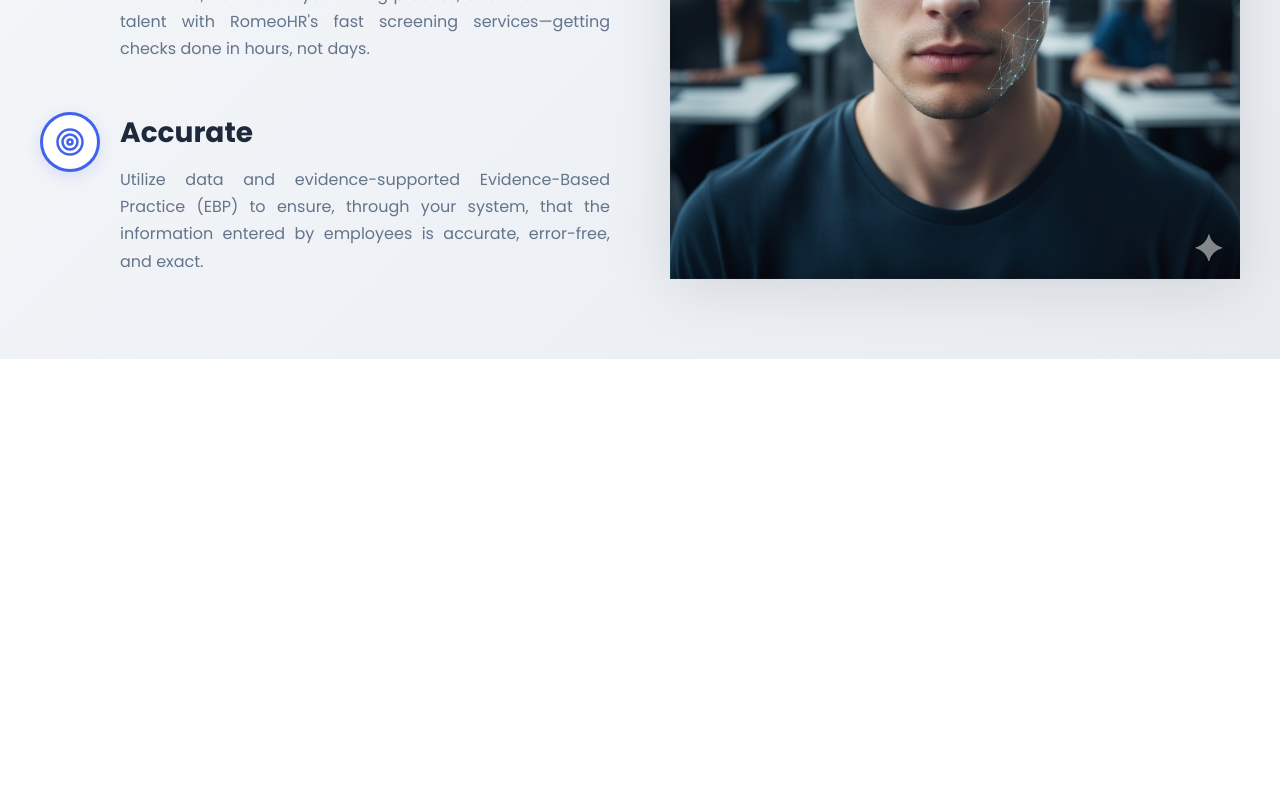
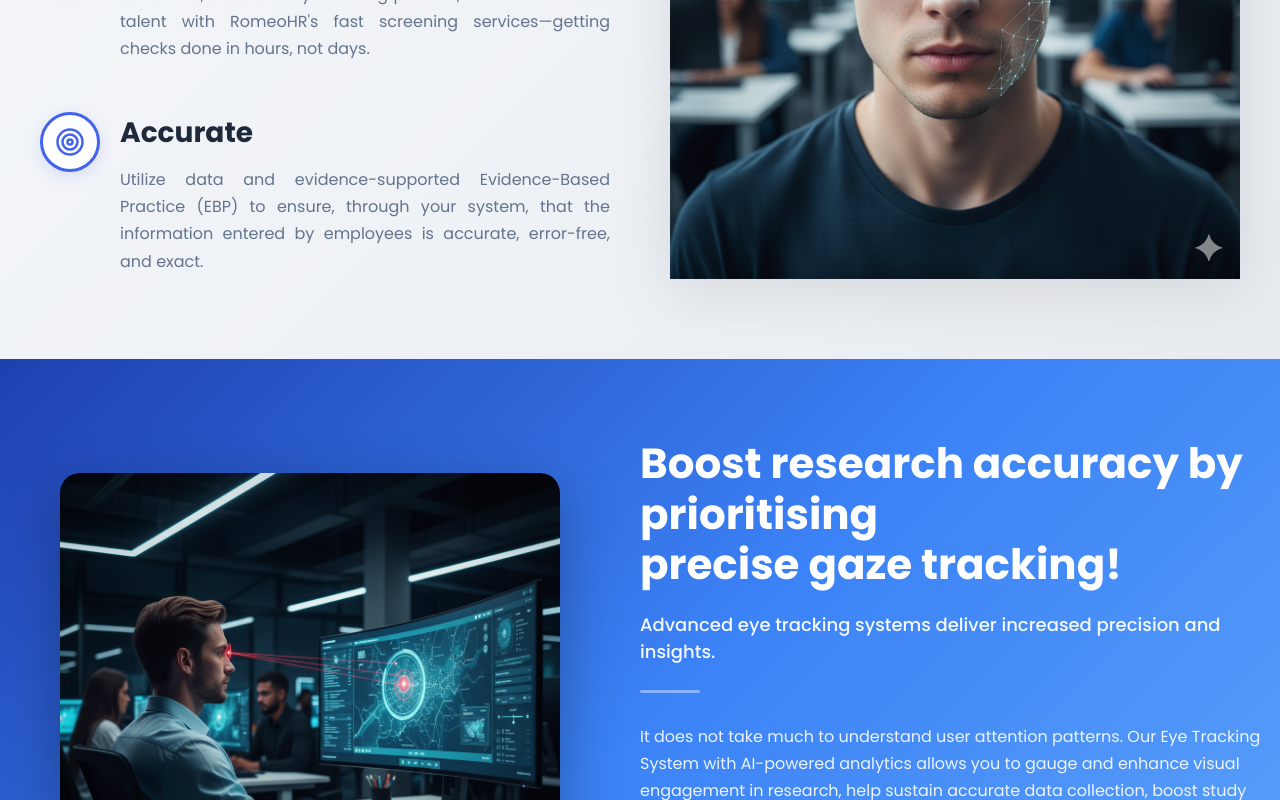
Before and after one commit to MoraisMNS/gaze-tracking-webapp-frontend, a React (Vite) app: page / in a window 1280 px wide. Shown: the part 2000-2800 px from the top of the page. Before the commit the page ends 2359 px from the top, so only its background shows below. Built offline with nearby package versions, Linux system fonts and the light colour scheme.

Commit message:
Create eye-tracking-show-case page

```diff
--- a/src/App.jsx
+++ b/src/App.jsx
@@ -1,4 +1,5 @@
 import Benefits from "./components/Benefits";
+import EyeTrackingShowcase from "./components/EyeTrackingShowCase";
 import FeatureSection from "./components/FeatureSection";
 import Header from "./components/Header";
 import Hero from "./components/Hero";
@@ -10,6 +11,7 @@ function App() {
       <Hero/>
       <FeatureSection/>
       <Benefits/>
+      <EyeTrackingShowcase/>
     </div>
   );
 }
--- /dev/null
+++ b/src/components/EyeTrackingShowCase.css
@@ -0,0 +1,206 @@
+.eyetrack-showcase {
+  background: linear-gradient(135deg, #1e40af 0%, #3b82f6 50%, #60a5fa 100%);
+  padding: 80px 20px;
+  min-height: 600px;
+  display: flex;
+  align-items: center;
+}
+
+.eyetrack-layout {
+  max-width: 1200px;
+  margin: 0 auto;
+  display: grid;
+  grid-template-columns: 45% 55%;
+  gap: 60px;
+  align-items: center;
+}
+
+.eyetrack-visual-wrapper {
+  position: relative;
+  display: flex;
+  justify-content: center;
+  align-items: center;
+}
+
+.eyetrack-image-box {
+  position: relative;
+  width: 100%;
+  max-width: 500px;
+}
+
+.eyetrack-photo {
+  width: 100%;
+  height: auto;
+  border-radius: 20px;
+  box-shadow: 0 20px 60px rgba(0, 0, 0, 0.3);
+  display: block;
+}
+
+.accuracy-indicator {
+  position: absolute;
+  bottom: -30px;
+  right: -20px;
+  background: white;
+  padding: 20px 30px;
+  border-radius: 15px;
+  box-shadow: 0 15px 40px rgba(0, 0, 0, 0.2);
+  display: flex;
+  align-items: center;
+  gap: 15px;
+  min-width: 200px;
+}
+
+.indicator-icon {
+  width: 50px;
+  height: 50px;
+  background: linear-gradient(135deg, #1e40af 0%, #3b82f6 100%);
+  border-radius: 50%;
+  display: flex;
+  align-items: center;
+  justify-content: center;
+  flex-shrink: 0;
+}
+
+.indicator-icon svg {
+  width: 28px;
+  height: 28px;
+  color: white;
+}
+
+.indicator-stats {
+  flex: 1;
+}
+
+.stats-value {
+  display: block;
+  font-size: 32px;
+  font-weight: 700;
+  color: #1e293b;
+  line-height: 1;
+  margin-bottom: 8px;
+}
+
+.stats-bar {
+  width: 100%;
+  height: 8px;
+  background: #e2e8f0;
+  border-radius: 10px;
+  overflow: hidden;
+}
+
+.stats-fill {
+  width: 100%;
+  height: 100%;
+  background: linear-gradient(90deg, #1e40af 0%, #3b82f6 100%);
+  border-radius: 10px;
+}
+
+.eyetrack-info {
+  color: white;
+}
+
+.eyetrack-main-title {
+  font-size: 42px;
+  font-weight: 700;
+  line-height: 1.2;
+  margin: 0 0 20px 0;
+}
+
+.title-highlight {
+  display: block;
+}
+
+.eyetrack-subtitle {
+  font-size: 18px;
+  font-weight: 500;
+  margin: 0 0 25px 0;
+  opacity: 0.95;
+}
+
+.eyetrack-separator {
+  width: 60px;
+  height: 3px;
+  background: rgba(255, 255, 255, 0.4);
+  margin: 0 0 30px 0;
+  border-radius: 2px;
+}
+
+.eyetrack-description {
+  display: flex;
+  flex-direction: column;
+  gap: 20px;
+}
+
+.description-text {
+  font-size: 16px;
+  line-height: 1.7;
+  margin: 0;
+  opacity: 0.9;
+}
+
+.description-text strong {
+  font-weight: 600;
+}
+
+@media (max-width: 968px) {
+  .eyetrack-layout {
+    grid-template-columns: 1fr;
+    gap: 50px;
+  }
+
+  .eyetrack-visual-wrapper {
+    order: 1;
+  }
+
+  .eyetrack-info {
+    order: 2;
+  }
+
+  .eyetrack-main-title {
+    font-size: 36px;
+  }
+
+  .accuracy-indicator {
+    bottom: -20px;
+    right: 50%;
+    transform: translateX(50%);
+  }
+}
+
+@media (max-width: 640px) {
+  .eyetrack-showcase {
+    padding: 60px 20px;
+  }
+
+  .eyetrack-main-title {
+    font-size: 28px;
+  }
+
+  .eyetrack-subtitle {
+    font-size: 16px;
+  }
+
+  .description-text {
+    font-size: 15px;
+  }
+
+  .accuracy-indicator {
+    padding: 15px 20px;
+    min-width: 180px;
+    bottom: -15px;
+  }
+
+  .stats-value {
+    font-size: 28px;
+  }
+
+  .indicator-icon {
+    width: 45px;
+    height: 45px;
+  }
+
+  .indicator-icon svg {
+    width: 24px;
+    height: 24px;
+  }
+}
--- /dev/null
+++ b/src/components/EyeTrackingShowCase.jsx
@@ -0,0 +1,66 @@
+import React from 'react';
+import './EyeTrackingShowcase.css';
+import EyeTrackingShowCaseImage from "../assets/eye-tracking-show-case.png";
+
+const EyeTrackingShowcase = () => {
+  return (
+    <section className="eyetrack-showcase">
+      <div className="eyetrack-layout">
+
+        {/* LEFT: Image with Badge */}
+        <div className="eyetrack-visual-wrapper">
+          <div className="eyetrack-image-box">
+            <img
+              src={EyeTrackingShowCaseImage}
+              alt="Eye tracking analysis in action"
+              className="eyetrack-photo"
+            />
+            <div className="accuracy-indicator">
+              <div className="indicator-icon">
+                <svg viewBox="0 0 24 24" fill="currentColor">
+                  <path d="M9 16.17L4.83 12l-1.42 1.41L9 19 21 7l-1.41-1.41L9 16.17z" />
+                </svg>
+              </div>
+              <div className="indicator-stats">
+                <span className="stats-value">100%</span>
+                <div className="stats-bar">
+                  <div className="stats-fill"></div>
+                </div>
+              </div>
+            </div>
+          </div>
+        </div>
+
+        {/* RIGHT: Text Content */}
+        <div className="eyetrack-info">
+          <h2 className="eyetrack-main-title">
+            Boost research accuracy by prioritising{' '}
+            <span className="title-highlight">precise gaze tracking!</span>
+          </h2>
+
+          <p className="eyetrack-subtitle">
+            Advanced eye tracking systems deliver increased precision and insights.
+          </p>
+
+          <div className="eyetrack-separator"></div>
+
+          <div className="eyetrack-description">
+            <p className="description-text">
+              It does not take much to understand user attention patterns. Our Eye Tracking System with AI-powered analytics allows you to gauge and enhance visual engagement in research, help sustain accurate data collection, boost study reliability, and improve overall analytical performance.
+            </p>
+
+            <p className="description-text">
+              Drive success in your <strong>Research and UX Studies</strong> with specialized eye tracking technology that elevates the precision and insights of behavioral analysis.
+            </p>
+
+            <p className="description-text">
+              Real-time gaze visualization for exceptional data quality is imperative for research validity while also serving as a foundation for fostering accurate conclusions committed to achieving greater understanding of visual attention.
+            </p>
+          </div>
+        </div>
+      </div>
+    </section>
+  );
+};
+
+export default EyeTrackingShowcase;
--- a/src/components/FeatureSection.css
+++ b/src/components/FeatureSection.css
@@ -62,7 +62,7 @@
 .feature-progress-circle {
   font-size: 1.8rem;
   font-weight: bold;
-  color: #ef4444;
+  color: #4263eb;
 }
 
 .feature-card-text {
@@ -106,7 +106,7 @@
 }
 
 .highlight {
-  color: #ef4444;
+  color: #4263eb;
 }
 
 .feature-description {
@@ -142,7 +142,7 @@
 }
 
 .feature-icon {
-  color: #ef4444;
+  color: #4263eb;
   width: 20px;
   height: 20px;
   flex-shrink: 0;
```
Also changed, not shown: src/assets/eye-tracking-show-case.png (added).
